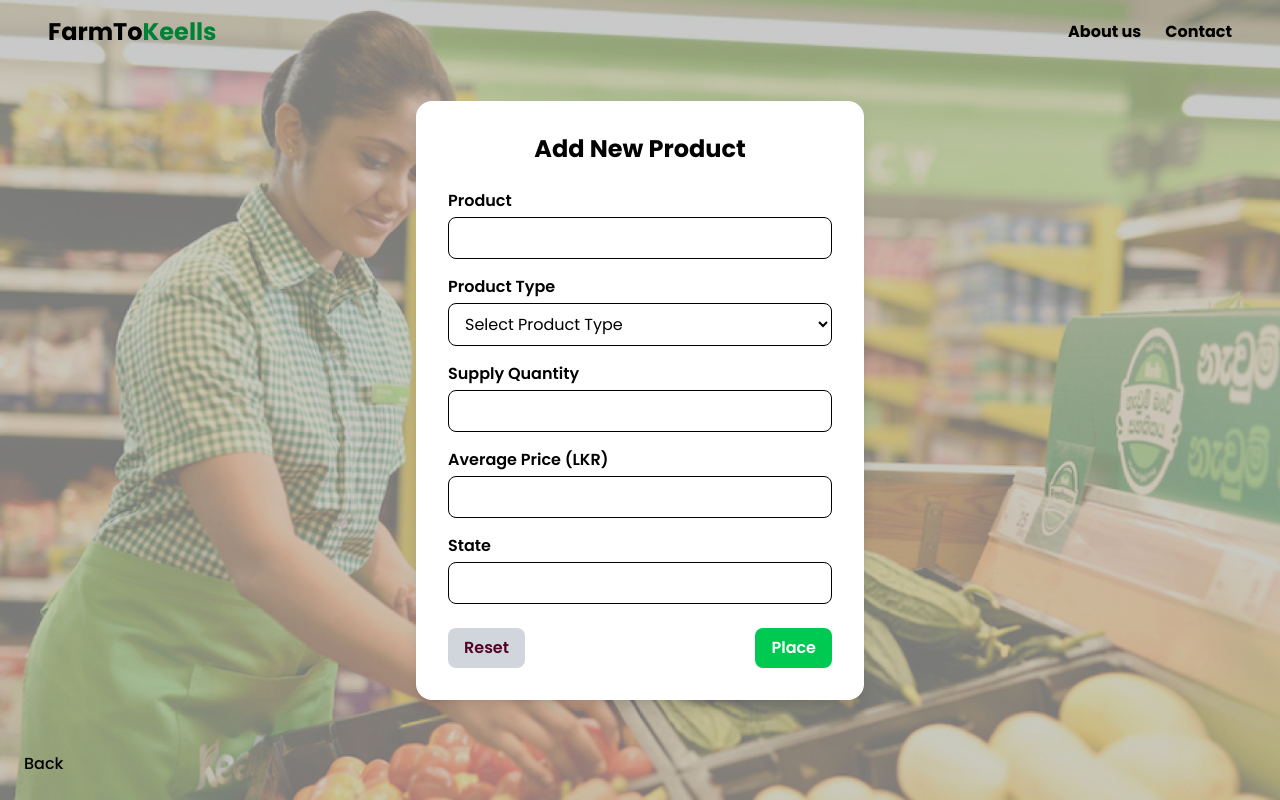
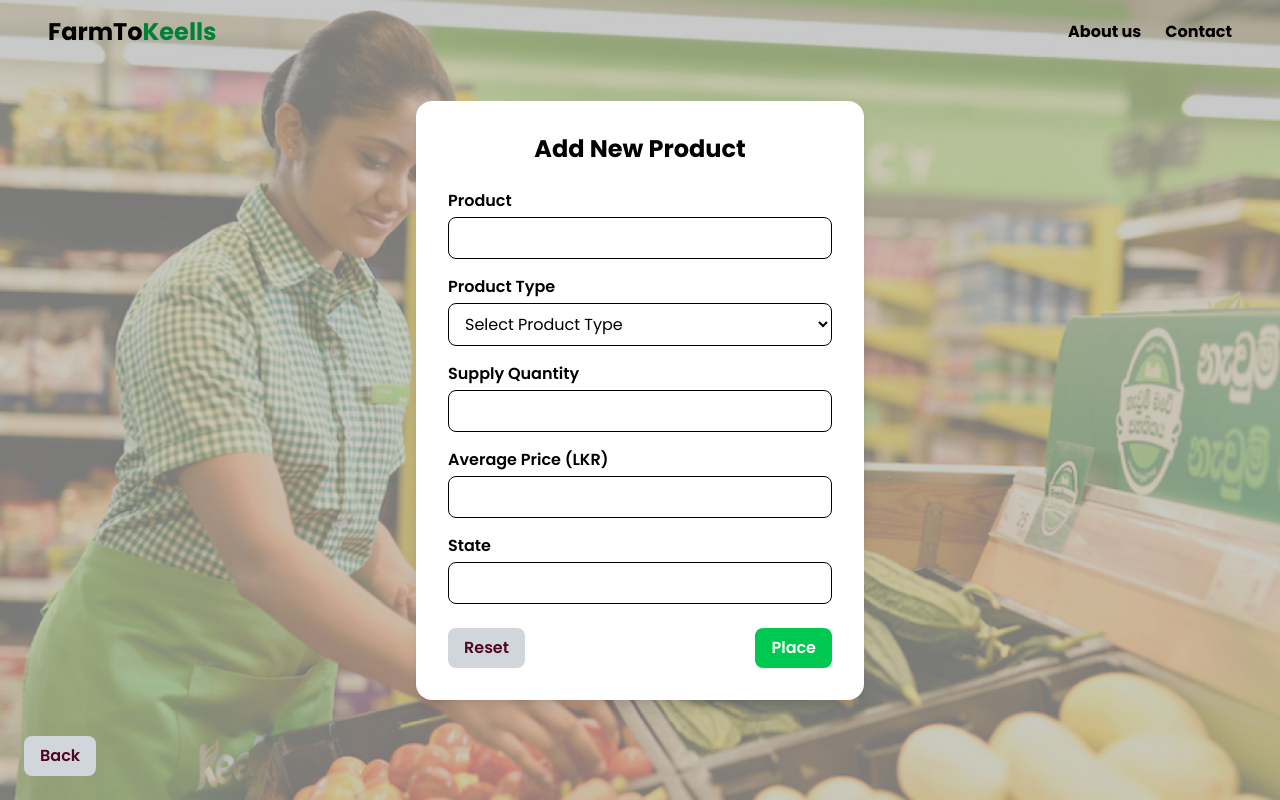
Before and after one commit to sajitha00/Farm-to-Keells, a React (Vite) app in the folder Farm-to-keels/: page /AddProducts in a window 1280 px wide. Built offline with nearby package versions, Linux system fonts and the light colour scheme.

Commit message:
fixed some bugs

```diff
--- a/Farm-to-keels/src/pages/AddProducts.jsx
+++ b/Farm-to-keels/src/pages/AddProducts.jsx
@@ -1,6 +1,8 @@
 import React, { useState } from "react";
+import { useNavigate } from "react-router-dom";
 
 const AddProducts = () => {
+  const navigate = useNavigate();
   const [productType, setProductType] = useState("");
   return (
     <div
@@ -81,7 +83,7 @@ const AddProducts = () => {
         {/* Back Button */}
         <button
           onClick={() => navigate(-1)}
-          className="absolute bottom-6 left-6 text-black font-medium hover:underline"
+          className="absolute bottom-6 left-6 bg-gray-300 hover:bg-gray-400 text-pink-950 font-semibold px-4 py-2 rounded-lg transition"
         >
           Back
         </button>
```
